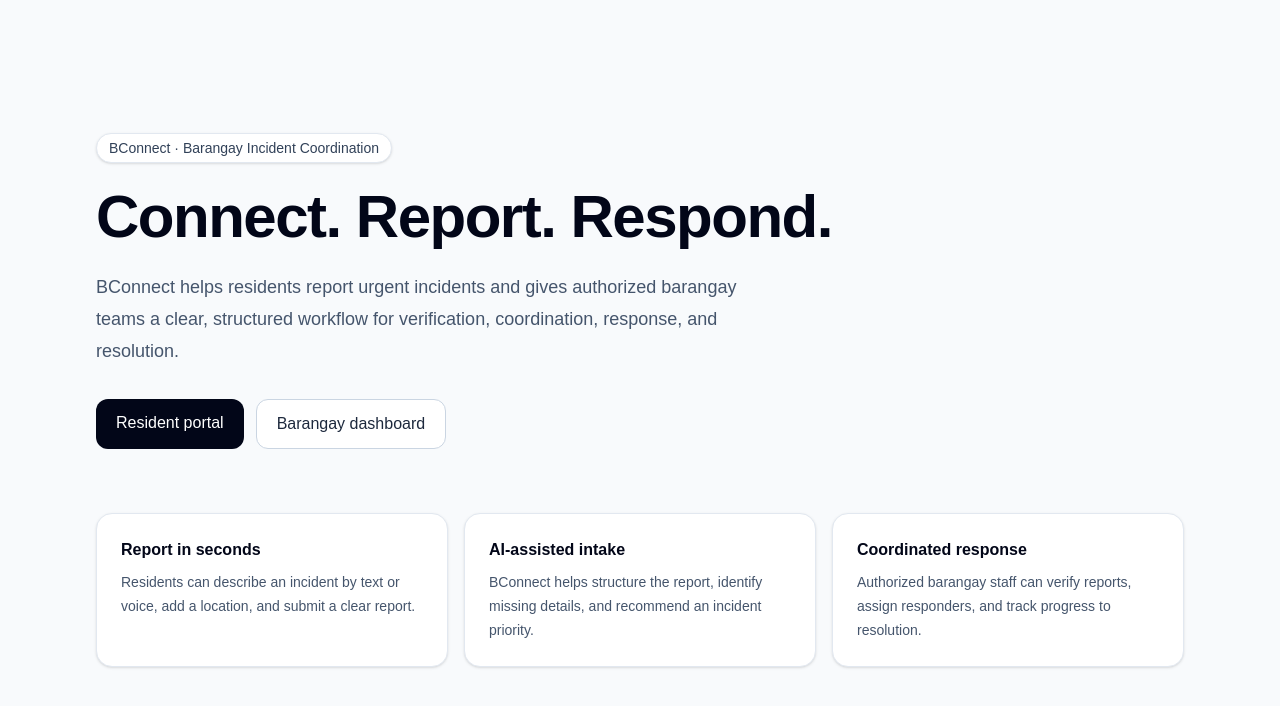
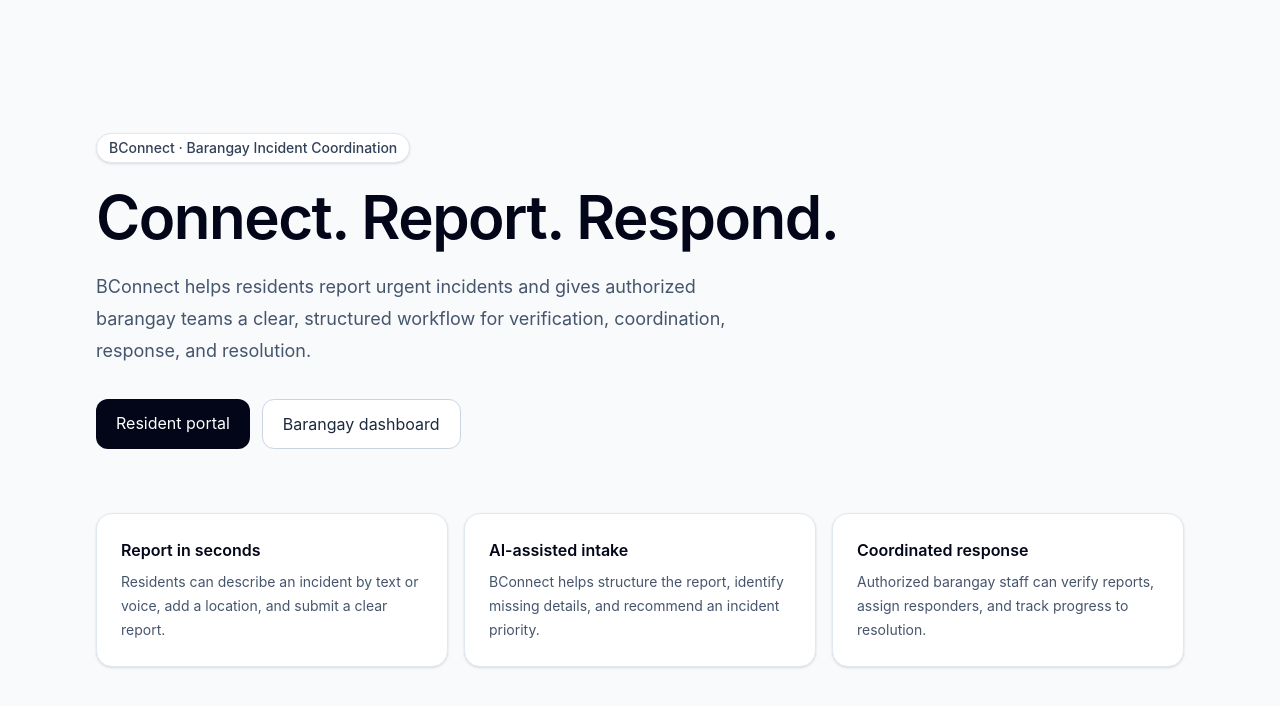
Before and after one commit to a3bcruz-jpg/BConnect, a Next.js app: page / in a window 1280 px wide. Shown: the top 706 px of the page. Built offline with nearby package versions, Linux system fonts and the light colour scheme.

Commit message:
style: establish BConnect design system foundation

```diff
--- a/src/app/globals.css
+++ b/src/app/globals.css
@@ -1,29 +1,24 @@
 @import 'tailwindcss';
 
 :root {
-  --background: #f8fafc;
-  --foreground: #0f172a;
+  --background: #f5f8fc;
+  --foreground: #10233f;
+  --brand: #0b66c3;
+  --brand-dark: #084d91;
+  --brand-soft: #eaf4ff;
+  --green: #1d9b68;
+  --border: #dce6f0;
 }
 
-* {
-  box-sizing: border-box;
-}
-
-html {
-  background: var(--background);
-}
-
+* { box-sizing: border-box; }
+html { background: var(--background); scroll-behavior: smooth; }
 body {
   margin: 0;
   background: var(--background);
   color: var(--foreground);
-  font-family: Arial, Helvetica, sans-serif;
+  font-family: Inter, ui-sans-serif, system-ui, -apple-system, BlinkMacSystemFont, "Segoe UI", sans-serif;
+  -webkit-font-smoothing: antialiased;
 }
-
-button,
-a,
-input,
-textarea,
-select {
-  font: inherit;
-}
+button, a, input, textarea, select { font: inherit; }
+button { cursor: pointer; }
+::selection { background: #cfe6ff; color: #0b3f72; }
```
